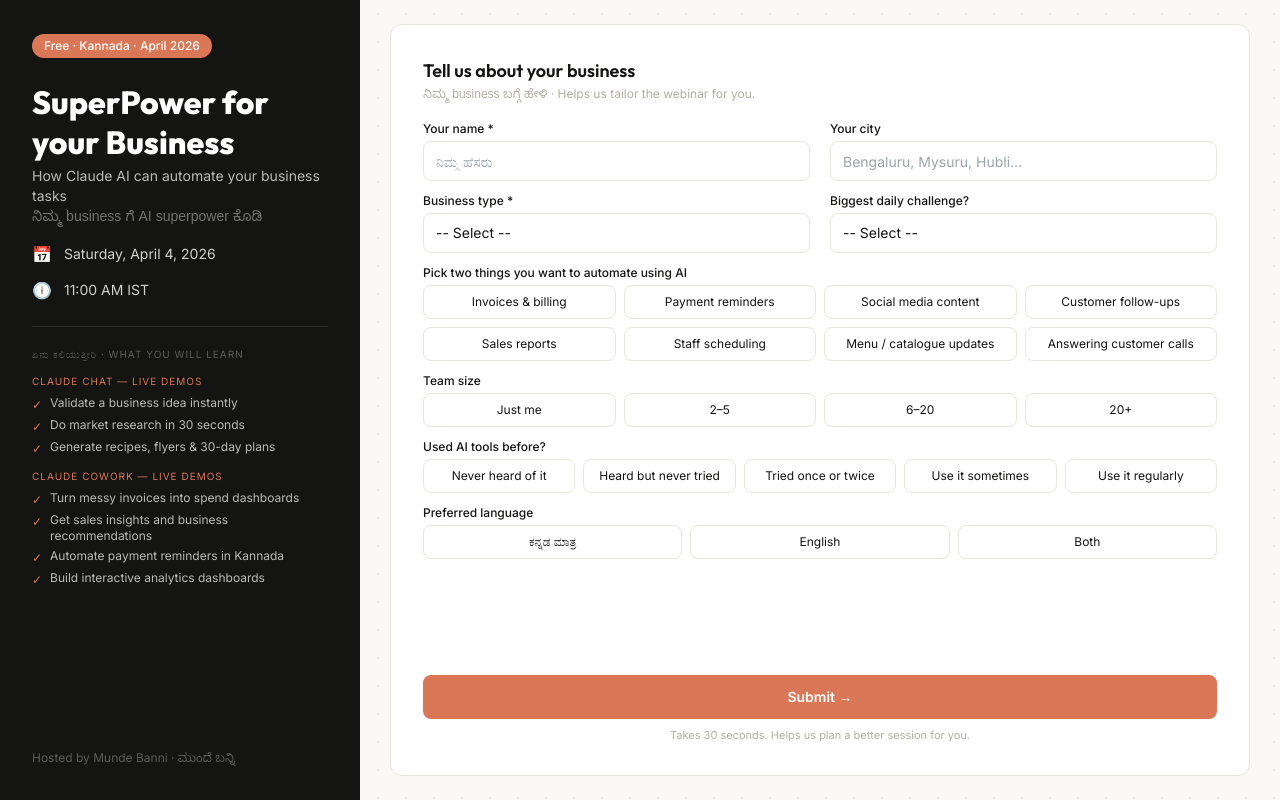
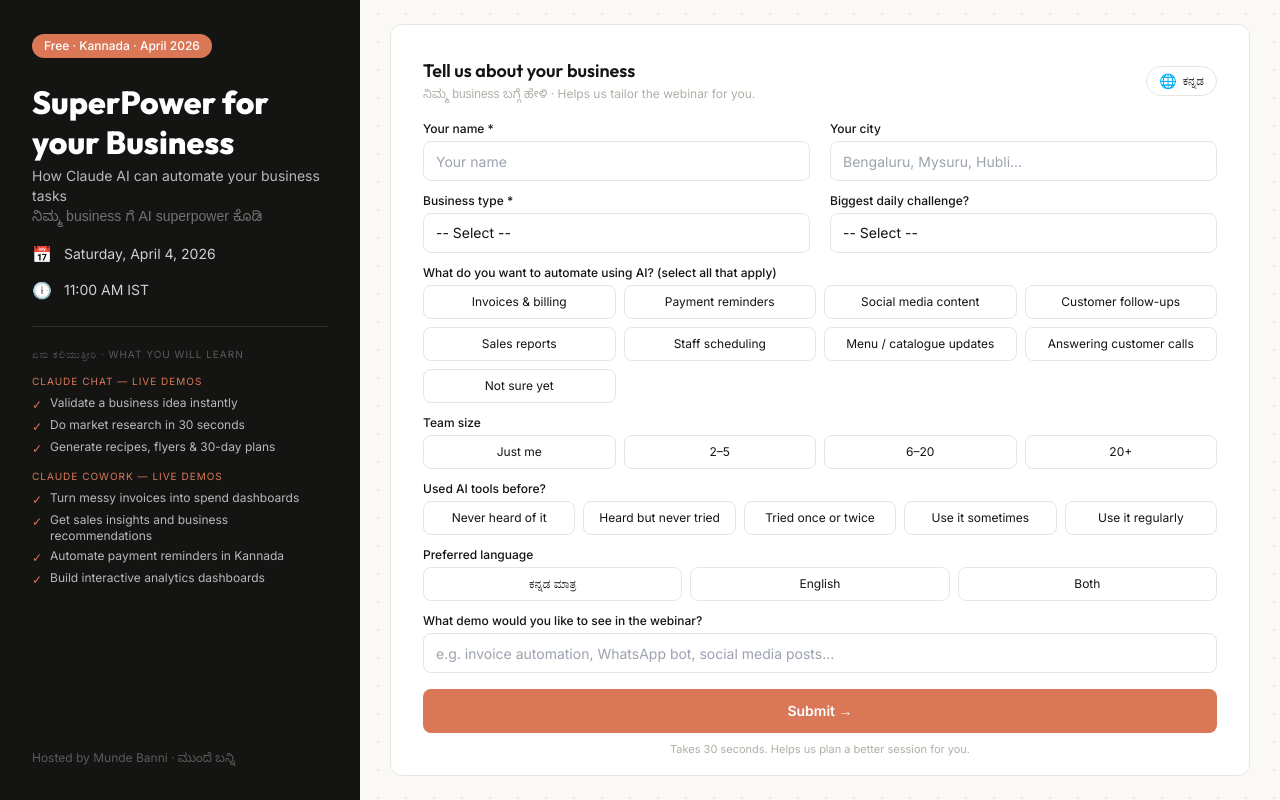
Before and after one commit to nurturinglabs/mundebanni-community-survey, a Next.js app: page / in a window 1280 px wide. Built offline with nearby package versions, Linux system fonts and the light colour scheme.

Commit message:
Fixing issues and adding Kannada version

```diff
--- a/src/app/api/register/route.ts
+++ b/src/app/api/register/route.ts
@@ -5,7 +5,7 @@
   try {
     const body = await request.json();
 
-    const { name, whatsapp, city, business_type, team_size, biggest_pain, ai_experience, language_preference } = body;
+    const { name, whatsapp, city, business_type, team_size, biggest_pain, ai_experience, language_preference, demo_request } = body;
 
     if (!name || !name.trim()) {
       return NextResponse.json({ error: "Name is required" }, { status: 400 });
@@ -25,6 +25,7 @@
         biggest_pain: biggest_pain || null,
         ai_experience: ai_experience || null,
         language_preference: language_preference || null,
+        demo_request: demo_request || null,
       },
     ]);
 
--- a/src/app/page.tsx
+++ b/src/app/page.tsx
@@ -1,8 +1,13 @@
 "use client";
 
+import { useState } from "react";
 import RegistrationForm from "@/components/RegistrationForm";
 
+type Lang = "en" | "kn";
+
 export default function Home() {
+  const [lang, setLang] = useState<Lang>("en");
+
   return (
     <main className="h-screen w-screen dot-grid flex overflow-hidden">
       {/* Left panel — branding */}
@@ -89,21 +94,33 @@
             <div className="flex items-center justify-between">
               <div>
                 <h2 className="font-outfit font-semibold text-lg text-[#141413]">
-                  Tell us about your business
+                  {lang === "en" ? "Tell us about your business" : "ನಿಮ್ಮ business ಬಗ್ಗೆ ಹೇಳಿ"}
                 </h2>
                 <p className="font-inter text-[12px] text-[#B0AEA5]">
-                  <span className="font-kannada">ನಿಮ್ಮ business ಬಗ್ಗೆ ಹೇಳಿ</span> · Helps us tailor the webinar for you.
+                  {lang === "en"
+                    ? <><span className="font-kannada">ನಿಮ್ಮ business ಬಗ್ಗೆ ಹೇಳಿ</span> · Helps us tailor the webinar for you.</>
+                    : "ನಿಮಗಾಗಿ webinar plan ಮಾಡಲು ಸಹಾಯ ಆಗುತ್ತೆ."}
                 </p>
               </div>
-              <span className="lg:hidden inline-block bg-[#D97757] text-white rounded-full px-3 py-1 text-[10px] font-medium">
-                Free · April 2026
-              </span>
+              <div className="flex items-center gap-2">
+                <button
+                  type="button"
+                  onClick={() => setLang(lang === "en" ? "kn" : "en")}
+                  className="flex items-center gap-1.5 border border-[#E8E6DC] rounded-full px-3 py-1 text-xs font-medium text-[#141413] hover:border-[#D97757] transition-colors"
+                >
+                  <span className="text-sm">🌐</span>
+                  {lang === "en" ? "ಕನ್ನಡ" : "English"}
+                </button>
+                <span className="lg:hidden inline-block bg-[#D97757] text-white rounded-full px-3 py-1 text-[10px] font-medium">
+                  Free · April 2026
+                </span>
+              </div>
             </div>
           </div>
 
           {/* Form takes remaining space */}
           <div className="flex-1">
-            <RegistrationForm />
+            <RegistrationForm lang={lang} />
           </div>
         </div>
       </div>
--- a/src/components/RegistrationForm.tsx
+++ b/src/components/RegistrationForm.tsx
@@ -3,8 +3,32 @@
 import { useState } from "react";
 import { useRouter } from "next/navigation";
 
-const BUSINESS_TYPES = [
-  "",
+type Lang = "en" | "kn";
+
+const t = {
+  en: {
+    toggleLabel: "ಕನ್ನಡ",
+    toggleLabelAlt: "English",
+    name: "Your name *",
+    namePlaceholder: "Your name",
+    city: "Your city",
+    cityPlaceholder: "Bengaluru, Mysuru, Hubli...",
+    businessType: "Business type *",
+    selectDefault: "-- Select --",
+    biggestPain: "Biggest daily challenge?",
+    automate: "What do you want to automate using AI? (select all that apply)",
+    teamSize: "Team size",
+    aiExperience: "Used AI tools before?",
+    languagePref: "Preferred language",
+    demoRequest: "What demo would you like to see in the webinar?",
+    demoPlaceholder: "e.g. invoice automation, WhatsApp bot, social media posts...",
+    submit: "Submit →",
+    submitting: "Registering...",
+    footer: "Takes 30 seconds. Helps us plan a better session for you.",
+    errorName: "Please enter your name",
+    errorBusiness: "Please select your business type",
+    errorGeneric: "Something went wrong — please try again.",
+    businessTypes: [
       "Retail Shop / Kirana Store",
       "Restaurant / Cloud Kitchen / Tiffin",
       "Boutique / Clothing / Fashion",
@@ -15,12 +39,8 @@
       "Agriculture / Farming",
       "I am thinking of starting a business",
       "Other",
-];
-
-const TEAM_SIZES = ["Just me", "2–5", "6–20", "20+"];
-
-const PAIN_POINTS = [
-  "",
+    ],
+    painPoints: [
       "Too many calls to handle",
       "Chasing payments from customers",
       "Writing content, posts, menus",
@@ -28,17 +48,8 @@
       "No time for planning or growth",
       "Managing staff and schedules",
       "Finding new customers",
-];
-
-const AI_EXPERIENCE = [
-  "Never heard of it",
-  "Heard but never tried",
-  "Tried once or twice",
-  "Use it sometimes",
-  "Use it regularly",
-];
-
-const AUTOMATE_OPTIONS = [
+    ],
+    automateOptions: [
       "Invoices & billing",
       "Payment reminders",
       "Social media content",
@@ -47,11 +58,85 @@
       "Staff scheduling",
       "Menu / catalogue updates",
       "Answering customer calls",
-];
+      "Not sure yet",
+    ],
+    teamSizes: ["Just me", "2–5", "6–20", "20+"],
+    aiLevels: [
+      "Never heard of it",
+      "Heard but never tried",
+      "Tried once or twice",
+      "Use it sometimes",
+      "Use it regularly",
+    ],
+    languages: ["ಕನ್ನಡ ಮಾತ್ರ", "English", "Both"],
+  },
+  kn: {
+    toggleLabel: "English",
+    toggleLabelAlt: "ಕನ್ನಡ",
+    name: "ನಿಮ್ಮ ಹೆಸರು *",
+    namePlaceholder: "ನಿಮ್ಮ ಹೆಸರು",
+    city: "ನಿಮ್ಮ ಊರು",
+    cityPlaceholder: "ಬೆಂಗಳೂರು, ಮೈಸೂರು, ಹುಬ್ಬಳ್ಳಿ...",
+    businessType: "ವ್ಯಾಪಾರದ ವಿಧ *",
+    selectDefault: "-- ಆಯ್ಕೆ ಮಾಡಿ --",
+    biggestPain: "ದಿನನಿತ್ಯದ ದೊಡ್ಡ ಸಮಸ್ಯೆ?",
+    automate: "AI ಬಳಸಿ ಏನನ್ನು automate ಮಾಡಬೇಕು? (ಎಲ್ಲಾ ಆಯ್ಕೆ ಮಾಡಿ)",
+    teamSize: "ಎಷ್ಟು ಜನ ಇದ್ದಾರೆ?",
+    aiExperience: "ಮೊದಲು AI tools ಬಳಸಿದ್ದೀರಾ?",
+    languagePref: "ಆದ್ಯತೆಯ ಭಾಷೆ",
+    demoRequest: "Webinar ನಲ್ಲಿ ಯಾವ demo ನೋಡಬೇಕು ಅಂತ ಇಷ್ಟಪಡ್ತೀರಿ?",
+    demoPlaceholder: "ಉದಾ: invoice automation, WhatsApp bot, social media posts...",
+    submit: "ಸಲ್ಲಿಸಿ →",
+    submitting: "ನೋಂದಣಿ ಆಗ್ತಿದೆ...",
+    footer: "30 ಸೆಕೆಂಡ್ ಸಾಕು. ನಿಮಗಾಗಿ ಉತ್ತಮ session plan ಮಾಡಲು ಸಹಾಯ ಆಗುತ್ತೆ.",
+    errorName: "ದಯವಿಟ್ಟು ನಿಮ್ಮ ಹೆಸರು ನಮೂದಿಸಿ",
+    errorBusiness: "ದಯವಿಟ್ಟು ವ್ಯಾಪಾರದ ವಿಧ ಆಯ್ಕೆ ಮಾಡಿ",
+    errorGeneric: "ಏನೋ ತಪ್ಪಾಯ್ತೆ — ದಯವಿಟ್ಟು ಮತ್ತೆ try ಮಾಡಿ.",
+    businessTypes: [
+      "ಕಿರಾಣಿ / ರಿಟೇಲ್ ಅಂಗಡಿ",
+      "ರೆಸ್ಟೋರೆಂಟ್ / ಕ್ಲೌಡ್ ಕಿಚನ್ / ಟಿಫಿನ್",
+      "ಬುಟೀಕ್ / ಬಟ್ಟೆ / ಫ್ಯಾಷನ್",
+      "ಹೋಲ್‌ಸೇಲ್ / ವಿತರಣೆ",
+      "ಫಾರ್ಮಸಿ / ಮೆಡಿಕಲ್ ಸ್ಟೋರ್",
+      "ಕೋಚಿಂಗ್ / ಟ್ಯೂಷನ್ / ಶಿಕ್ಷಣ",
+      "ಫ್ರೀಲಾನ್ಸರ್ / ಕನ್ಸಲ್ಟೆಂಟ್",
+      "ಕೃಷಿ / ಬೇಸಾಯ",
+      "ವ್ಯಾಪಾರ ಶುರು ಮಾಡಬೇಕು ಅಂತ ಯೋಚನೆ ಇದೆ",
+      "ಇತರೆ",
+    ],
+    painPoints: [
+      "ತುಂಬಾ calls, handle ಮಾಡೋಕೆ ಕಷ್ಟ",
+      "ಗ್ರಾಹಕರಿಂದ ಹಣ ವಸೂಲಿ ಕಷ್ಟ",
+      "Content, posts, menu ಬರೆಯೋದು",
+      "Bills ಮತ್ತು ಖರ್ಚು track ಮಾಡೋದು",
+      "Planning / growth ಗೆ ಸಮಯ ಇಲ್ಲ",
+      "Staff ಮತ್ತು schedule manage ಮಾಡೋದು",
+      "ಹೊಸ ಗ್ರಾಹಕರನ್ನ ಹುಡುಕೋದು",
+    ],
+    automateOptions: [
+      "ಇನ್‌ವಾಯ್ಸ್ & ಬಿಲ್ಲಿಂಗ್",
+      "ಪಾವತಿ ರಿಮೈಂಡರ್",
+      "ಸೋಶಿಯಲ್ ಮೀಡಿಯಾ ಕಂಟೆಂಟ್",
+      "ಗ್ರಾಹಕರ ಫಾಲೋ-ಅಪ್",
+      "ಮಾರಾಟ ವರದಿಗಳು",
+      "Staff scheduling",
+      "ಮೆನು / ಕ್ಯಾಟಲಾಗ್ ಅಪ್‌ಡೇಟ್",
+      "ಗ್ರಾಹಕರ calls ಗೆ ಉತ್ತರ",
+      "ಇನ್ನೂ ಗೊತ್ತಿಲ್ಲ",
+    ],
+    teamSizes: ["ನಾನೊಬ್ಬನೇ", "2–5", "6–20", "20+"],
+    aiLevels: [
+      "ಕೇಳಿಲ್ಲ",
+      "ಕೇಳಿದ್ದೇನೆ, ಬಳಸಿಲ್ಲ",
+      "ಒಂದೆರಡು ಸಲ try ಮಾಡಿದ್ದೇನೆ",
+      "ಆಗಾಗ ಬಳಸ್ತೇನೆ",
+      "ನಿಯಮಿತವಾಗಿ ಬಳಸ್ತೇನೆ",
+    ],
+    languages: ["ಕನ್ನಡ ಮಾತ್ರ", "English", "ಎರಡೂ"],
+  },
+};
 
-const LANGUAGES = ["ಕನ್ನಡ ಮಾತ್ರ", "English", "Both"];
-
-export default function RegistrationForm() {
+export default function RegistrationForm({ lang }: { lang: Lang }) {
   const router = useRouter();
   const [loading, setLoading] = useState(false);
   const [error, setError] = useState("");
@@ -64,13 +149,14 @@
   const [aiExperience, setAiExperience] = useState("");
   const [automateWish, setAutomateWish] = useState<string[]>([]);
   const [languagePreference, setLanguagePreference] = useState("");
+  const [demoRequest, setDemoRequest] = useState("");
+
+  const l = t[lang];
 
   const toggleAutomate = (option: string) => {
-    setAutomateWish((prev) => {
-      if (prev.includes(option)) return prev.filter((o) => o !== option);
-      if (prev.length >= 2) return [prev[1], option];
-      return [...prev, option];
-    });
+    setAutomateWish((prev) =>
+      prev.includes(option) ? prev.filter((o) => o !== option) : [...prev, option]
+    );
   };
 
   const handleSubmit = async (e: React.FormEvent) => {
@@ -78,11 +164,11 @@
     setError("");
 
     if (!name.trim()) {
-      setError("Please enter your name");
+      setError(l.errorName);
       return;
     }
     if (!businessType) {
-      setError("Please select your business type");
+      setError(l.errorBusiness);
       return;
     }
 
@@ -101,6 +187,7 @@
           ai_experience: aiExperience,
           automate_wish: automateWish.join(", "),
           language_preference: languagePreference,
+          demo_request: demoRequest,
         }),
       });
 
@@ -109,10 +196,10 @@
       if (data.success) {
         router.push("/thank-you");
       } else {
-        setError("ಏನೋ ತಪ್ಪಾಯ್ತೆ — ದಯವಿಟ್ಟು ಮತ್ತೆ try ಮಾಡಿ.");
+        setError(l.errorGeneric);
       }
     } catch {
-      setError("ಏನೋ ತಪ್ಪಾಯ್ತೆ — ದಯವಿಟ್ಟು ಮತ್ತೆ try ಮಾಡಿ.");
+      setError(l.errorGeneric);
     } finally {
       setLoading(false);
     }
@@ -134,21 +221,21 @@
       <div className="flex-1 grid grid-cols-2 gap-x-5 gap-y-3 content-start">
         {/* Row 1: Name + City */}
         <div>
-          <label className={labelClass}>Your name *</label>
+          <label className={labelClass}>{l.name}</label>
           <input
             type="text"
             required
-            placeholder="ನಿಮ್ಮ ಹೆಸರು"
+            placeholder={l.namePlaceholder}
             value={name}
             onChange={(e) => setName(e.target.value)}
             className={inputClass}
           />
         </div>
         <div>
-          <label className={labelClass}>Your city</label>
+          <label className={labelClass}>{l.city}</label>
           <input
             type="text"
-            placeholder="Bengaluru, Mysuru, Hubli..."
+            placeholder={l.cityPlaceholder}
             value={city}
             onChange={(e) => setCity(e.target.value)}
             className={inputClass}
@@ -157,15 +244,15 @@
 
         {/* Row 2: Business Type + Biggest Pain */}
         <div>
-          <label className={labelClass}>Business type *</label>
+          <label className={labelClass}>{l.businessType}</label>
           <select
             required
             value={businessType}
             onChange={(e) => setBusinessType(e.target.value)}
             className={`${inputClass} appearance-none`}
           >
-            <option value="">-- Select --</option>
-            {BUSINESS_TYPES.filter(Boolean).map((type) => (
+            <option value="">{l.selectDefault}</option>
+            {l.businessTypes.map((type) => (
               <option key={type} value={type}>
                 {type}
               </option>
@@ -173,14 +260,14 @@
           </select>
         </div>
         <div>
-          <label className={labelClass}>Biggest daily challenge?</label>
+          <label className={labelClass}>{l.biggestPain}</label>
           <select
             value={biggestPain}
             onChange={(e) => setBiggestPain(e.target.value)}
             className={`${inputClass} appearance-none`}
           >
-            <option value="">-- Select --</option>
-            {PAIN_POINTS.filter(Boolean).map((pain) => (
+            <option value="">{l.selectDefault}</option>
+            {l.painPoints.map((pain) => (
               <option key={pain} value={pain}>
                 {pain}
               </option>
@@ -190,9 +277,9 @@
 
         {/* Row 3: Automate with AI (pick 2, 4 cols) */}
         <div className="col-span-2">
-          <label className={labelClass}>Pick two things you want to automate using AI</label>
+          <label className={labelClass}>{l.automate}</label>
           <div className="grid grid-cols-4 gap-2">
-            {AUTOMATE_OPTIONS.map((option) => (
+            {l.automateOptions.map((option) => (
               <button
                 key={option}
                 type="button"
@@ -207,9 +294,9 @@
 
         {/* Row 4: Team Size (4 across) */}
         <div className="col-span-2">
-          <label className={labelClass}>Team size</label>
+          <label className={labelClass}>{l.teamSize}</label>
           <div className="grid grid-cols-4 gap-2">
-            {TEAM_SIZES.map((size) => (
+            {l.teamSizes.map((size) => (
               <button
                 key={size}
                 type="button"
@@ -222,11 +309,11 @@
           </div>
         </div>
 
-        {/* Row 4: AI Experience */}
+        {/* Row 5: AI Experience */}
         <div className="col-span-2">
-          <label className={labelClass}>Used AI tools before?</label>
+          <label className={labelClass}>{l.aiExperience}</label>
           <div className="grid grid-cols-5 gap-2">
-            {AI_EXPERIENCE.map((level) => (
+            {l.aiLevels.map((level) => (
               <button
                 key={level}
                 type="button"
@@ -239,21 +326,33 @@
           </div>
         </div>
 
-        {/* Row 5: Language Preference (3 across) */}
+        {/* Row 6: Language Preference (3 across) */}
         <div className="col-span-2">
-          <label className={labelClass}>Preferred language</label>
+          <label className={labelClass}>{l.languagePref}</label>
           <div className="grid grid-cols-3 gap-2">
-            {LANGUAGES.map((lang) => (
+            {l.languages.map((langOption) => (
               <button
-                key={lang}
+                key={langOption}
                 type="button"
-                onClick={() => setLanguagePreference(lang)}
-                className={radioClass(languagePreference === lang)}
+                onClick={() => setLanguagePreference(langOption)}
+                className={radioClass(languagePreference === langOption)}
               >
-                {lang}
+                {langOption}
               </button>
             ))}
           </div>
+        </div>
+
+        {/* Row 7: Demo Request (new question) */}
+        <div className="col-span-2">
+          <label className={labelClass}>{l.demoRequest}</label>
+          <input
+            type="text"
+            placeholder={l.demoPlaceholder}
+            value={demoRequest}
+            onChange={(e) => setDemoRequest(e.target.value)}
+            className={inputClass}
+          />
         </div>
       </div>
 
@@ -274,15 +373,15 @@
                 <circle className="opacity-25" cx="12" cy="12" r="10" stroke="currentColor" strokeWidth="4" />
                 <path className="opacity-75" fill="currentColor" d="M4 12a8 8 0 018-8V0C5.373 0 0 5.373 0 12h4zm2 5.291A7.962 7.962 0 014 12H0c0 3.042 1.135 5.824 3 7.938l3-2.647z" />
               </svg>
-              Registering...
+              {l.submitting}
             </>
           ) : (
-            "Submit →"
+            l.submit
           )}
         </button>
 
         <p className="text-[11px] text-[#B0AEA5] text-center mt-2">
-          Takes 30 seconds. Helps us plan a better session for you.
+          {l.footer}
         </p>
       </div>
     </form>
```
Lines whose indentation alone changed are shown as unchanged.
